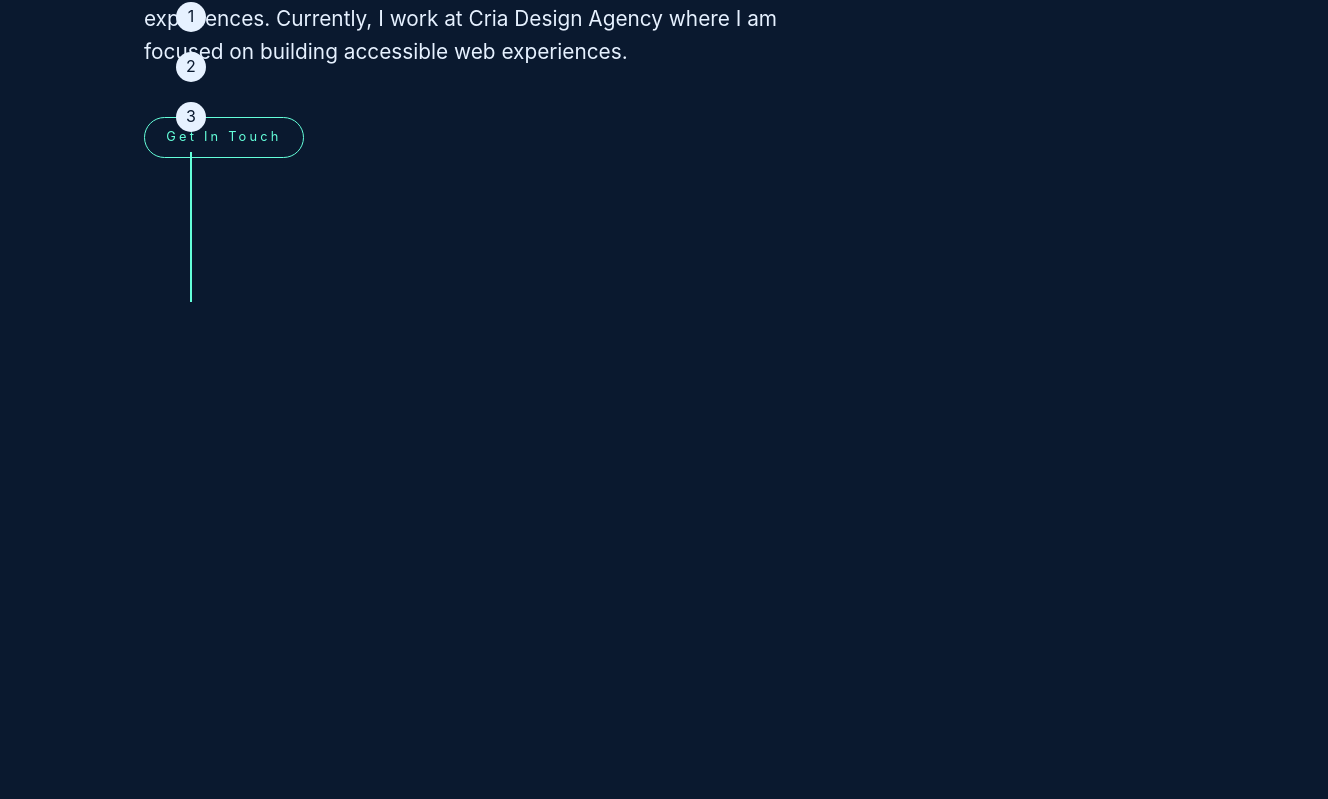
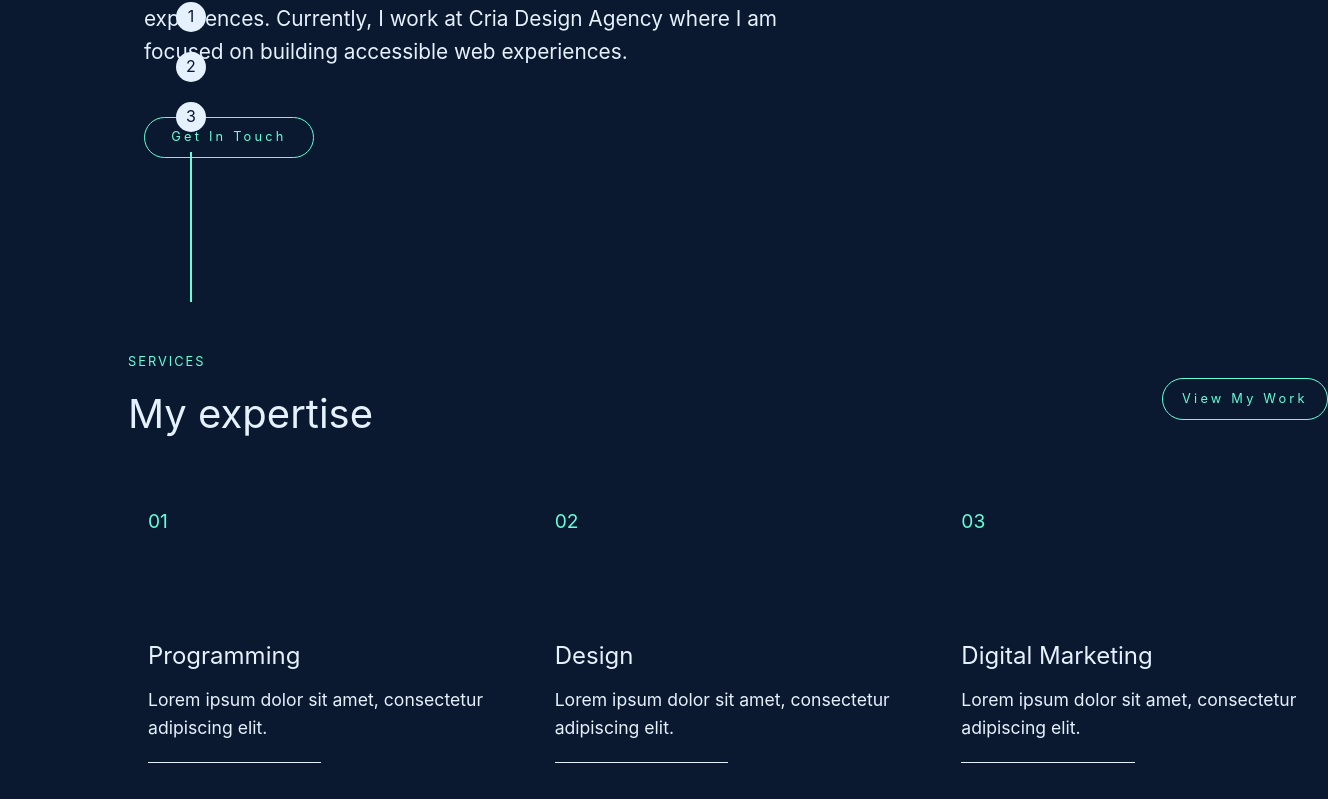
Before and after one commit to Yanek-K/Portfolio-v2, a React app: page / in a window 1280 px wide. Shown: the part 528-1327 px from the top of the page, 1328 px wide, since content can reach past the window. Before the commit the page ends 848 px from the top, so only its background shows below. Built offline with nearby package versions, Linux system fonts and the light colour scheme.

Commit message:
Working on services

```diff
--- a/src/App.css
+++ b/src/App.css
@@ -167,7 +167,7 @@ img {
 }
 
 .button {
-  max-width: 160px;
+  max-width: 170px;
   background-color: var(--navy);
   padding: 0.6rem 1.2rem;
   border: 1px solid var(--green);
@@ -178,6 +178,11 @@ img {
   text-decoration: none;
   font-size: 0.8rem;
   letter-spacing: 0.2rem;
+}
+
+.button:hover {
+  background-color: var(--white);
+  color: var(--navy);
 }
 
 code {
--- a/src/App.js
+++ b/src/App.js
@@ -3,6 +3,7 @@ import Navbar from "./Components/Navbar";
 import Hero from "./Components/Hero";
 import "./app.css";
 import FixedIcons from "./Components/FixedIcons";
+import Services from "./Components/Services";
 
 const App = () => {
   return (
@@ -10,6 +11,7 @@ const App = () => {
       <Navbar />
       <FixedIcons />
       <Hero />
+      <Services />
     </div>
   );
 };
--- a/src/Components/Navbar/index.css
+++ b/src/Components/Navbar/index.css
@@ -11,7 +11,7 @@
   width: 85%;
   height: 75px;
   position: fixed;
-  z-index: 100;
+  z-index: 1;
 }
 
 .navbar__wrap__left {
--- /dev/null
+++ b/src/Components/Services/index.css
@@ -0,0 +1,77 @@
+/* General styling for the services section */
+.services {
+  display: flex;
+  justify-content: center;
+  margin: var(--margin-standard);
+  margin-left: 20rem;
+}
+
+.services__wrap {
+  display: flex;
+}
+
+.services__wrap__header {
+  display: flex;
+  justify-content: space-between;
+  align-items: center;
+  margin-bottom: 40px;
+}
+
+.services__wrap__title {
+  display: flex;
+  flex-direction: column;
+}
+
+.subtitle {
+  color: var(--green);
+  text-transform: uppercase;
+  letter-spacing: 2px;
+  font-size: 0.8rem;
+  margin-bottom: 10px;
+}
+
+.services__wrap__title h2 {
+  font-size: 2.5rem;
+  color: var(--white);
+  margin: 0;
+}
+
+.services__wrap__cards {
+  display: flex;
+  gap: 20px;
+  width: 1200px;
+}
+
+.service-card {
+  padding: 20px;
+  flex: 1;
+  display: flex;
+  flex-direction: column;
+  align-items: flex-start;
+  width: 400px;
+}
+
+.card-number {
+  color: var(--green);
+  font-size: 1.2rem;
+  margin-bottom: 10px;
+}
+
+.service-card h3 {
+  font-size: 1.5rem;
+  margin: 90px 0 10px 0;
+  color: var(--white);
+}
+
+.service-card p {
+  flex: 1;
+  margin-bottom: 20px;
+  font-size: 1.1rem;
+  color: var(--white);
+}
+
+.horizontal-line {
+  width: 50%;
+  height: 1px;
+  background-color: var(--white);
+}
--- /dev/null
+++ b/src/Components/Services/index.js
@@ -0,0 +1,40 @@
+import React from "react";
+import "./index.css";
+
+const Services = () => {
+  return (
+    <div className="services">
+      <div className="servces__wrap">
+        <div className="services__wrap__header">
+          <div className="services__wrap__title">
+            <span className="subtitle">SERVICES</span>
+            <h2>My expertise</h2>
+          </div>
+          <div className="button view-work-button">View My Work</div>
+        </div>
+        <div className="services__wrap__cards">
+          <div className="service-card">
+            <span className="card-number">01</span>
+            <h3>Programming</h3>
+            <p>Lorem ipsum dolor sit amet, consectetur adipiscing elit.</p>
+            <div className="horizontal-line"></div>
+          </div>
+          <div className="service-card">
+            <span className="card-number">02</span>
+            <h3>Design</h3>
+            <p>Lorem ipsum dolor sit amet, consectetur adipiscing elit.</p>
+            <div className="horizontal-line"></div>
+          </div>
+          <div className="service-card">
+            <span className="card-number">03</span>
+            <h3>Digital Marketing</h3>
+            <p>Lorem ipsum dolor sit amet, consectetur adipiscing elit.</p>
+            <div className="horizontal-line"></div>
+          </div>
+        </div>
+      </div>
+    </div>
+  );
+};
+
+export default Services;
```
